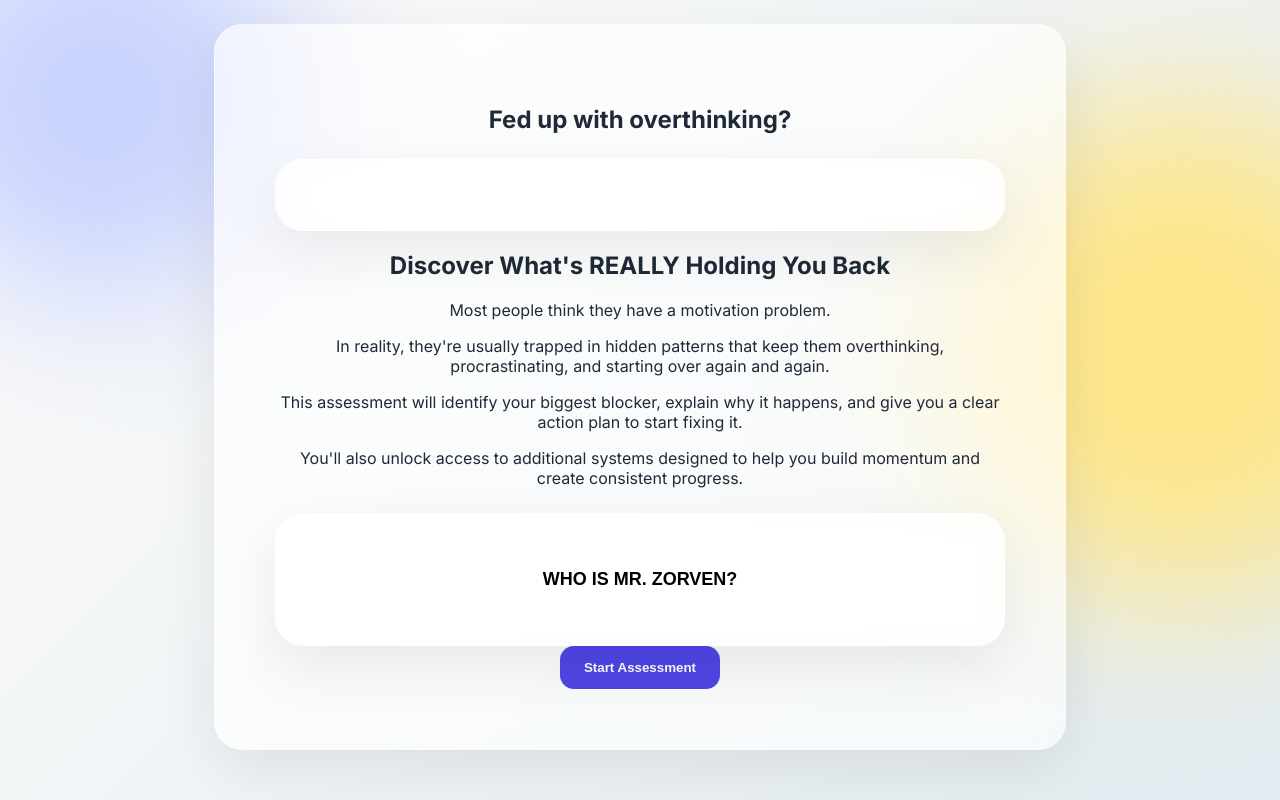
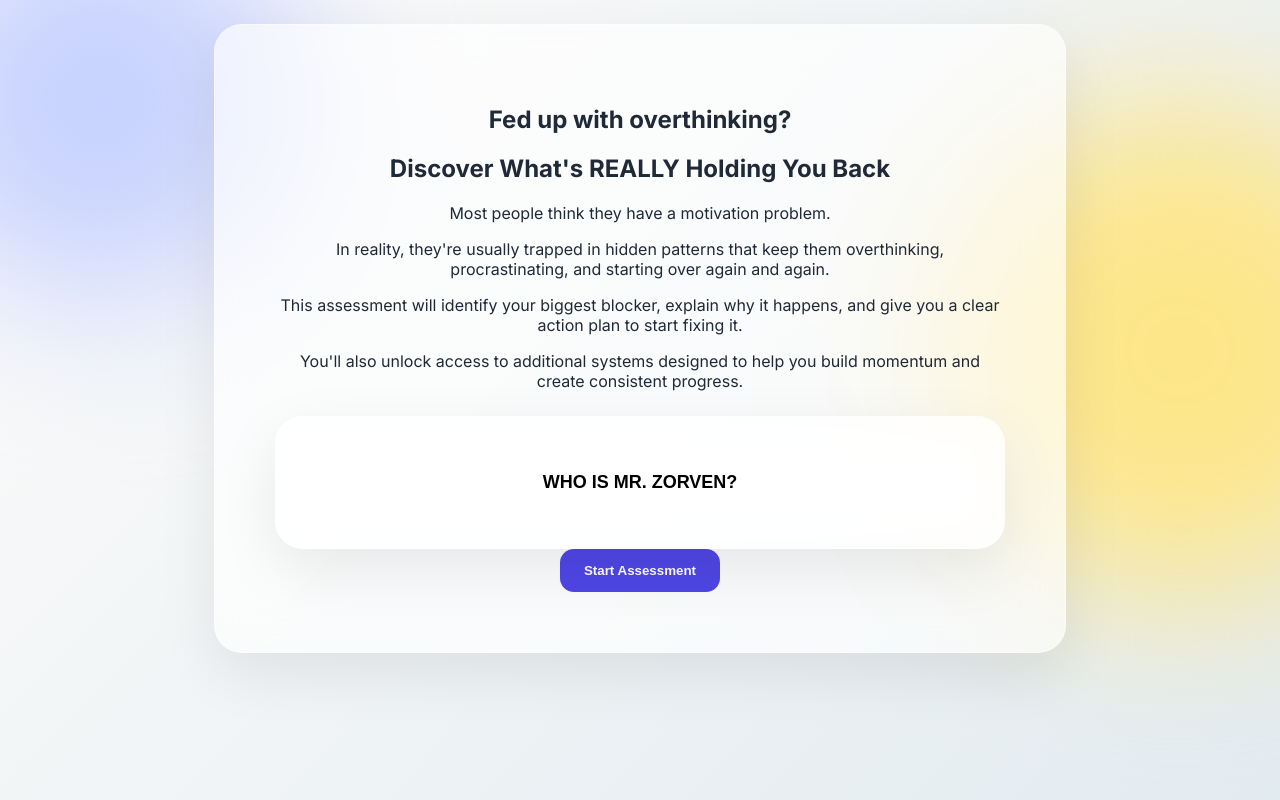
Before and after one commit to k0riaga/opros, a plain HTML site: page index.html in a window 1280 px wide. Drawn offline with Linux system fonts and the light colour scheme.

Commit message:
Update index.html

```diff
--- a/index.html
+++ b/index.html
@@ -84,8 +84,6 @@ text-align:left;
 <div class="container">
 <div class="glass hero" id="hero">
 <h2>Fed up with overthinking?</h2>
-<div class="glass info-card">
-</div>
 
 <h2>
     Discover What's REALLY Holding You Back
```
